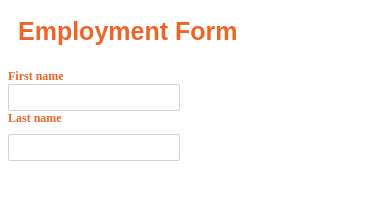
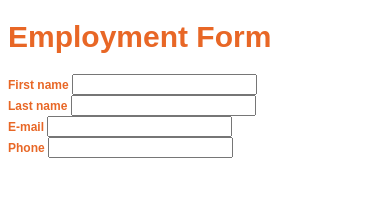
Before and after one commit to kingaburak/zajecia-frontend, a plain HTML site: page zadanie2-formularz/index.html in a window 390 px wide. Drawn offline with Linux system fonts and the light colour scheme.

Commit message:
hamburger

```diff
--- a/zadanie1-hamburger/style.css
+++ b/zadanie1-hamburger/style.css
@@ -1,5 +1,10 @@
-body {
+.strona {
     background-color: white;
+    justify-content: center;
+    align-items: center;
+    min-height: 90vh;
+    display: flex;
+    flex-direction: column;
 }
 
 .hamburger {
--- a/zadanie2-formularz/index.html
+++ b/zadanie2-formularz/index.html
@@ -4,22 +4,35 @@
     <meta charset="UTF-8">
     <meta name="viewport" content="width=device-width, initial-scale=1.0">
     <link rel="stylesheet" href="style.css">
-    <title>Employment Form</title>
+    <title>Formularz</title>
 </head>
 <body>
-    <h1 class="tytul">Employment Form</h1>
-    <form>
-        <div class="name">
-            <div class="first_name">
-                <label class="first_name_label">First name</label>
-                <input class="input_first_name" type="text" name="first_name" id="first_name" required>
-            </div>
-            <div class="last_name">
-                <label class="first_name_label">Last name</label>
-                <input class="input_first_name" type="text" name="first_name" id="first_name" required>
-            </div>
-        </div>
+    <div class="formularz">
+        <h1 class="naglowek">Employment Form</h1>
+        <form class="form">
+            <label class="first_name_label">First name</label>
+            <input type="text" name="first_name" class="first_name_input" required>
+        </form>
 
-    </form>
+        <form class="form">
+            <label class="last_name_label">Last name</label>
+            <input type="text" name="last_name" class="last_name_input" required>
+        </form>
+
+        <form class="form">
+            <label class="e-mail_label">E-mail</label>
+            <input type="text" name="e-mail" class="last_name_input" required>
+        </form>
+
+        <form class="form">
+            <label class="Phone">Phone</label>
+            <input type="text" name="phone" class="phone_input" required>
+        </form>
+
+
+
+
+
+    </div>
 </body>
 </html>
--- a/zadanie2-formularz/style.css
+++ b/zadanie2-formularz/style.css
@@ -1,33 +1,14 @@
-.tytul {
-    font-size: 25px;
+.naglowek {
+    font-size: 30px;
     font-weight: bold;
-    margin-bottom: 20px;
-    margin-left: 10px;
-    color:#ef6428;
-    font-family: 'arial';
+    color: #e86726;
+    font-family: Arial, Helvetica, sans-serif;
 }
 
-.name {
-    display: flex;
-    flex-direction: column;
-    width: 10rem;
+.form {
+    color: #e86726;
+    font-weight: bold;
+    color: #e86726;
+    font-family: Arial, Helvetica, sans-serif;
+    font-size: 12px;
 }
-
-.first_name_label {
-    margin-bottom: 8px;
-    color: #ef6428;
-    font-size: 12px;
-    font-weight: bold;
-}
-
-.input_first_name {
-    width: 10rem;
-    border: 1px solid rgb(210, 210, 210);
-    border-radius: 2px;
-    padding: 5px;
-}
-
-.last_name {
-    display: flex;
-    flex-direction: column;
-}
```
Also changed, not shown: zadanie1-hamburger/index.html (+1 -1 lines).
